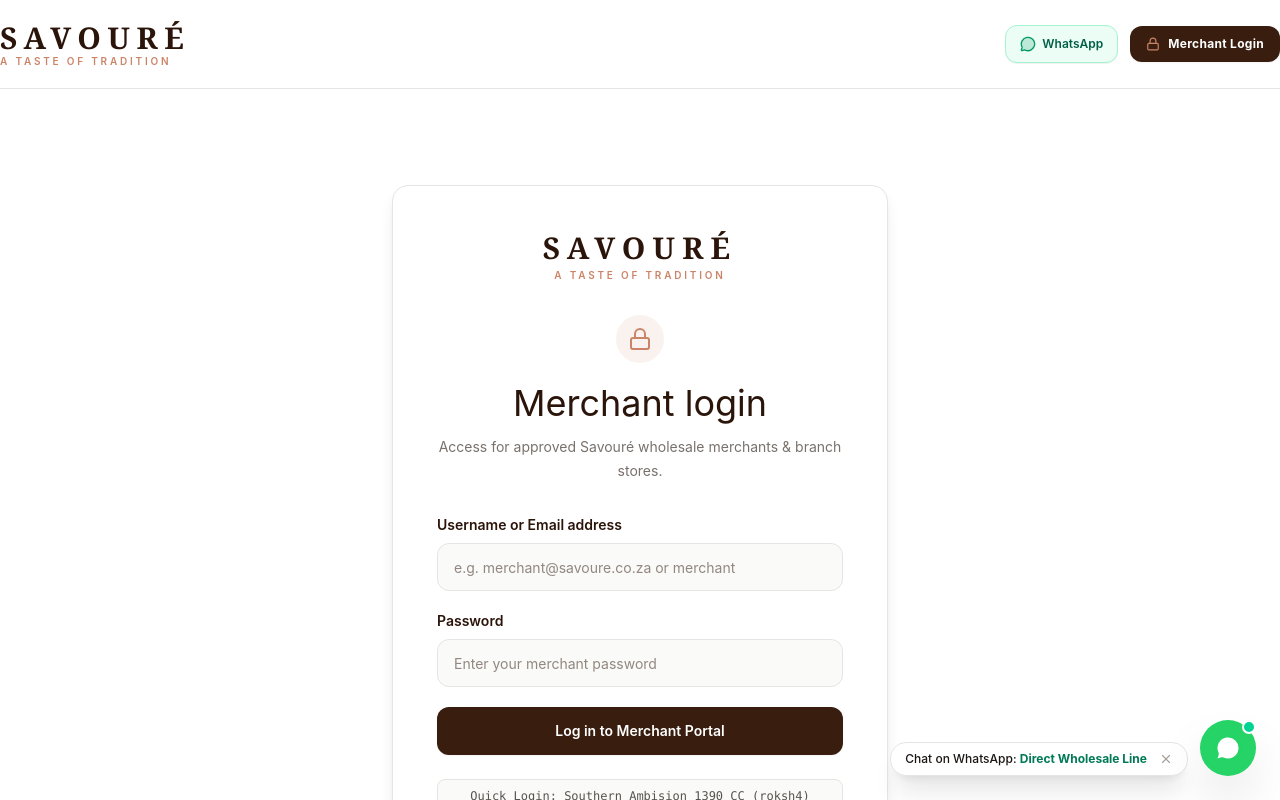
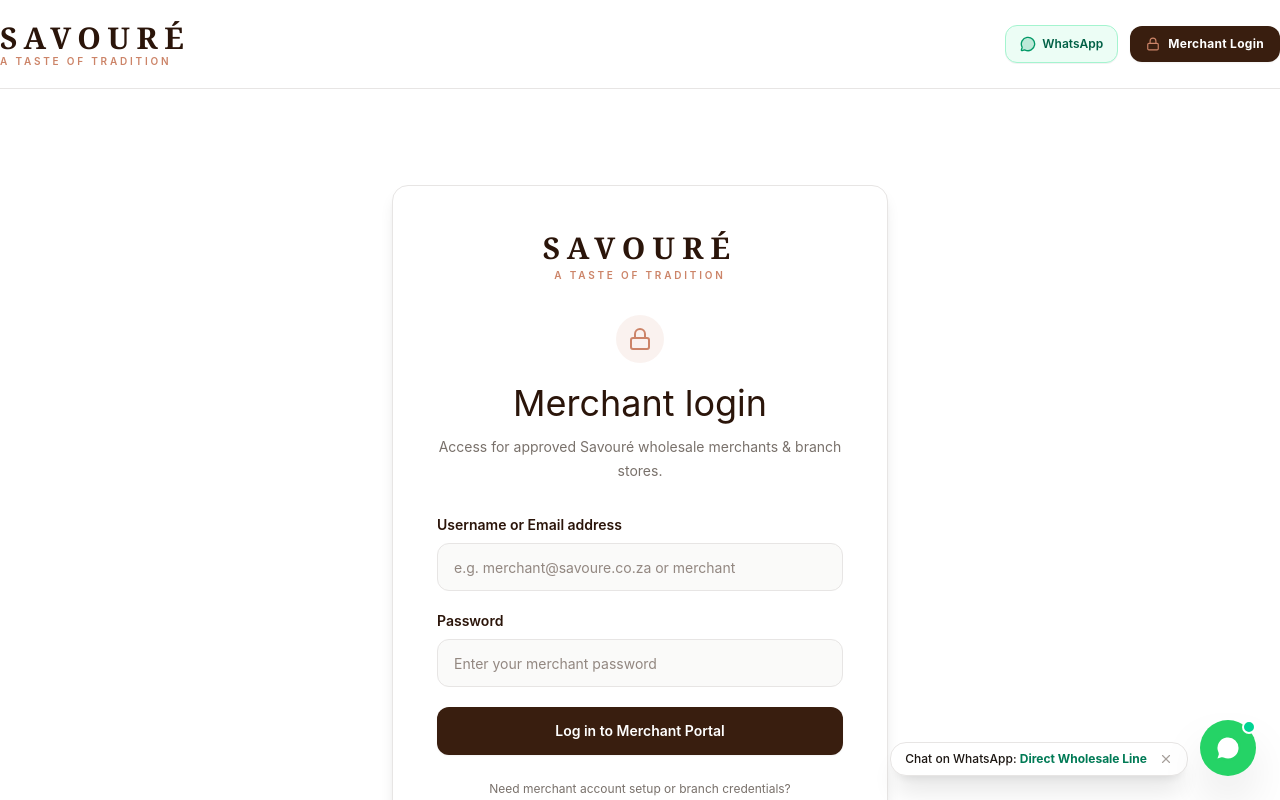
Before and after one commit to sikandarmungalee-byte/save, a React (Vite) app: page / in a window 1280 px wide. Both pictures are taken after a click on the button "Merchant Login". Shown: the top 800 px of the page. Built offline with nearby package versions, Linux system fonts and the light colour scheme; no server answers; the database is empty; a web font is replaced by a local one.

Commit message:
feat(auth): remove quick login bypass from merchant portal
Removed the hardcoded quick login credentials to ensure secure authentication practices in the production showcase environment.

```diff
--- a/src/components/showcase/ShowcaseMerchantLoginPage.tsx
+++ b/src/components/showcase/ShowcaseMerchantLoginPage.tsx
@@ -107,19 +107,6 @@
               <span>Log in to Merchant Portal</span>
             )}
           </button>
-
-          <div className="pt-1">
-            <button
-              type="button"
-              onClick={() => {
-                setIdentifier('roksh4');
-                setPassword('ROKSH4');
-              }}
-              className="w-full py-2 px-3 rounded-lg border border-stone-200 bg-stone-50 hover:bg-stone-100 text-stone-600 hover:text-[#2B150A] text-xs font-mono transition-colors flex items-center justify-center gap-1.5"
-            >
-              <span>Quick Login: Southern Ambision 1390 CC (roksh4)</span>
-            </button>
-          </div>
         </form>
 
         <p className="mt-6 text-center text-xs leading-5 text-stone-500">
```
